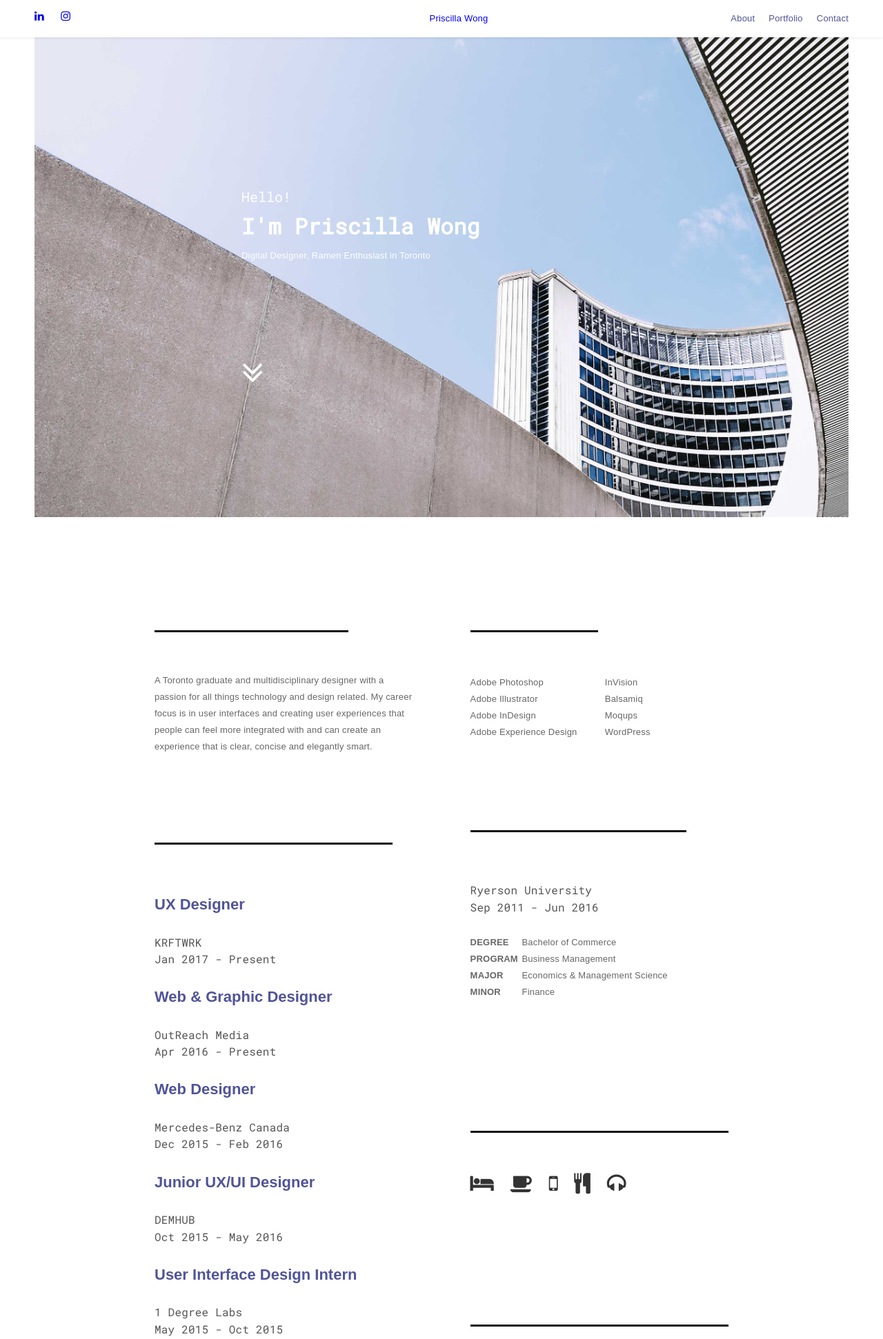
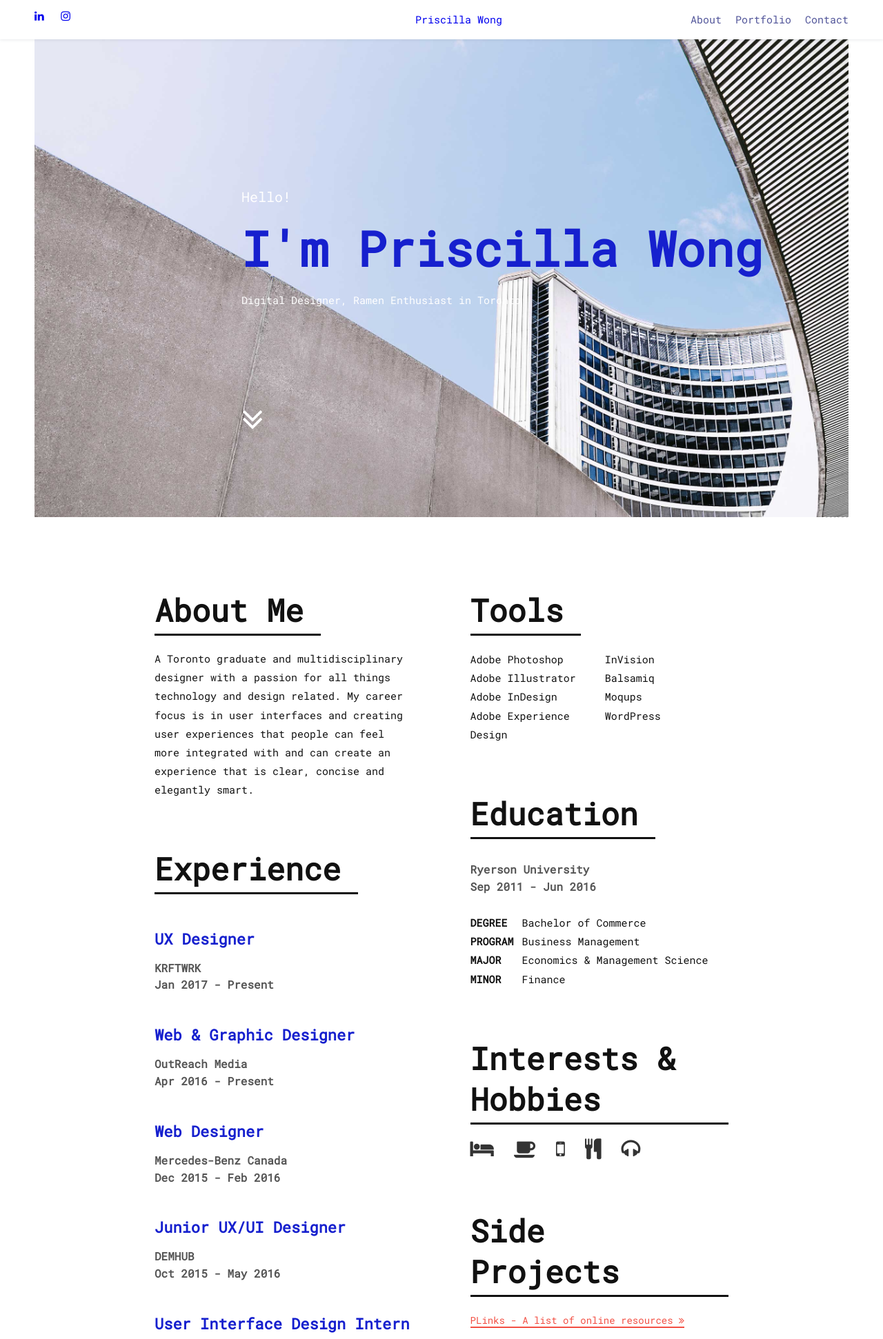
Before and after one commit to priswongys/priswongys.github.io, a PHP site: page / in a window 1280 px wide. Shown: the top 1942 px of the page at 69% size. Run offline with PHP 8.4, Linux system fonts and the light colour scheme.

Commit message:
Text Changes

```diff
--- a/index.html
+++ b/index.html
@@ -241,7 +241,7 @@
 				<h3>Weather Panda</h3>
 				<h4>Weather App Concept</h4>
 				<p>
-				While taking a UX Design course, I took a personal challenge to design my first iOS app concept for my finaly project. The assignment required me to introduce a problem while presenting a solution to it. The process included creating personas, a storyboard, a DIG, wireframes, high fidelity mockups, and a prototype on InVision.
+				While taking a UX Design course, I took a personal challenge to design my first iOS app concept for my final project. The assignment required me to introduce a problem while presenting a solution to it. The process included creating personas, a storyboard, a DIG, wireframes, high fidelity mockups, and a prototype on InVision.
 				</p>
 				<a href="weatherpanda.html"> Read More  <i class="fa fa-angle-double-right" aria-hidden="true"></i></a>
 			</div>
--- a/styles/styles.css
+++ b/styles/styles.css
@@ -121,13 +121,8 @@ section {
 h1 {
 	font-family: 'Roboto Mono', monospace;
 	line-height: 8px;
-<<<<<<< HEAD
 	font-size: 70px;
 	color: #1620ce;
-=======
-	font-size: 50px;
-	color: #fff;
->>>>>>> origin/master
 }
 
 h2 {
@@ -139,20 +134,9 @@ h2 {
 
 h3 {
 	font-family: 'Roboto Mono', sans-serif;
-<<<<<<< HEAD
-/*	text-transform: uppercase;*/
-/*	color: #505499;*/
 	color: #111;
-/*	letter-spacing: 4px;*/
-=======
-	text-transform: uppercase;
-/*	color: #505499;*/
-	color: #fff;
-	letter-spacing: 5px;
->>>>>>> origin/master
 	margin: 50px auto 5px auto;
 	font-size: 45px;
-/*	background: #505499;*/
 	display: inline-block;
 	padding: 5px 25px 5px 0px;
 	border-bottom: 3px solid #111;
@@ -163,17 +147,10 @@ h3 {
 }
 
 h4 {
-<<<<<<< HEAD
 	font-family: 'Roboto Mono', monospace;
 	color: #1620ce;
 	font-size: 22px;
 	font-weight: 800;
-=======
-	font-family: 'Roboto Mono', sans-serif;
-	color: #505499;
-	font-size: 22px;
-/*	letter-spacing: 1.5px;*/
->>>>>>> origin/master
 	margin: 45px 0 0 auto;
 	font-weight: 800;
 }
@@ -196,19 +173,11 @@ h5, h5 li {
 
 
 p, li {
-<<<<<<< HEAD
 	font-family: 'Roboto Mono', monospace;
 	font-size: 15px;
 	line-height: 1.7rem;
 	color: #111;
-=======
-	font-family: 'Roboto Mono', sans-serif;
-	font-size: 13px;
-	line-height: 1.5rem;
-	color: #666667;
-	letter-spacing: 0.2px;
-	font-weight: 200;
->>>>>>> origin/master
+
 }
 
 main a, .interests a, .sideprojects a {
```
